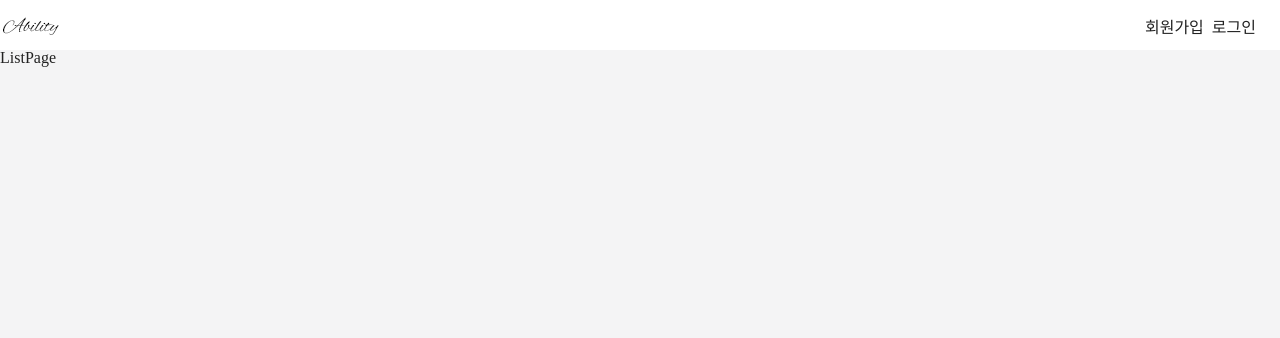
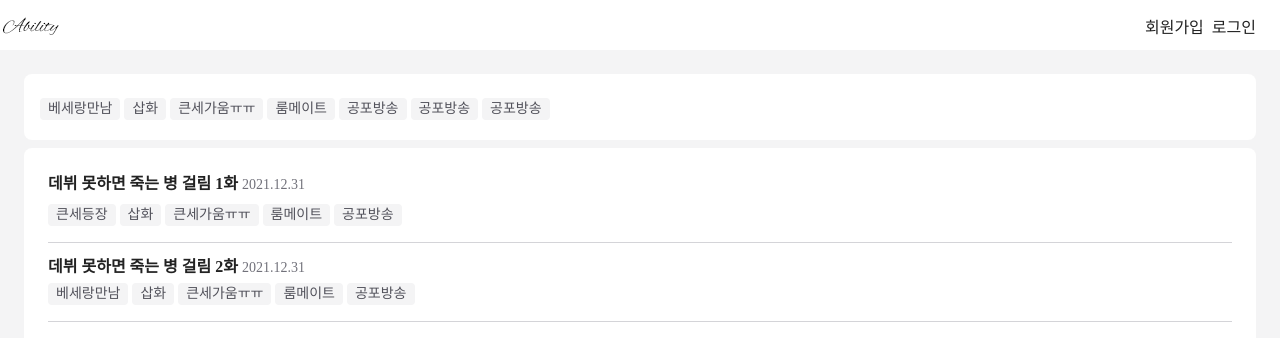
Before and after one commit to meteor-or/Ability-viewer, a React (Create React App) app: page /list in a window 1280 px wide. Shown: the top 338 px of the page. Built offline with nearby package versions, Linux system fonts and the light colour scheme; a web font is replaced by a local one.

Commit message:
[Style] listpage 구성

```diff
--- a/public/index.css
+++ b/public/index.css
@@ -715,3 +715,9 @@
 .f-basis {
   flex-basis: 0;
 }
+
+/* 임시 */
+
+#hashtagList > * {
+  flex : 0 0 auto;
+}
--- a/src/Page/ListPage.js
+++ b/src/Page/ListPage.js
@@ -1,8 +1,80 @@
 import React from 'react'
+import Hashtag from '../components/Hashtag'
 
 const ListPage = () => {
 	return (
-		<div>ListPage</div>
+		<>
+			<div className='p-24 h-full'>
+				<div className='w-full h-full'>
+				<article className='br-8 bg-white p-12 mb-8'>
+					<h3 className='px-4 py-8 font-bold hidden'>태그</h3>
+					<ul id='hashtagList' className='pl-4 py-8 flex' style={{overflowY:"hidden", overflowX:"auto"}}>
+						<li>
+							<Hashtag text="베세랑만남" />
+						</li>
+						<li>
+							<Hashtag text="삽화" />
+						</li>
+						<li>
+							<Hashtag text="큰세가움ㅠㅠ" />
+						</li>
+						<li>
+							<Hashtag text="룸메이트" />
+						</li>
+						<li>
+							<Hashtag text="공포방송" />
+						</li>
+						<li>
+							<Hashtag text="공포방송" />
+						</li>
+						<li>
+							<Hashtag text="공포방송" />
+						</li>
+					</ul>
+				</article>
+
+				<div className='br-8 bg-white h-full py-12 px-24'>
+					<ul className='flex py-4 font-bold hidden' style={{textAlign:"center"}}>
+						<li style={{flexBasis:"100%", cursor:"pointer"}}>글</li>
+						<li style={{flexBasis:"100%", cursor:"pointer"}}>책장</li>
+					</ul>
+				<section >
+				<h3 className='hidden'>글 목록</h3>
+				<ul>
+					<li className='pt-16'>
+						<div className='bookHeader flex f-ai-end'>
+							<h5 className='font-bold'>데뷔 못하면 죽는 병 걸림 1화</h5>
+							<span className='tc-500 ml-4 fs-14'>2021.12.31</span>
+						</div>
+						<div className='hashtagBox pt-8 pb-16 flex f-wrap'
+					style={{borderBottom: "1px solid var(--gray--300)"}}>
+							<Hashtag text="큰세등장" />
+							<Hashtag text="삽화" />
+							<Hashtag text="큰세가움ㅠㅠ" />
+							<Hashtag text="룸메이트" />
+							<Hashtag text="공포방송" />
+						</div>
+					</li>
+					<li className='pt-16'>
+						<div className='bookHeader flex f-ai-end'>
+							<h4 className='font-bold'>데뷔 못하면 죽는 병 걸림 2화</h4>
+							<span className='tc-500 ml-4 fs-14'>2021.12.31</span>
+						</div>
+						<div className='hashtagBox pt-4 pb-16 flex f-wrap'
+					style={{borderBottom: "1px solid var(--gray--300)"}}>
+							<Hashtag text="베세랑만남" />
+							<Hashtag text="삽화" />
+							<Hashtag text="큰세가움ㅠㅠ" />
+							<Hashtag text="룸메이트" />
+							<Hashtag text="공포방송" />
+						</div>
+					</li>
+				</ul>
+				</section>
+				</div>
+				</div>
+			</div>
+		</>
 	)
 }
 
```
